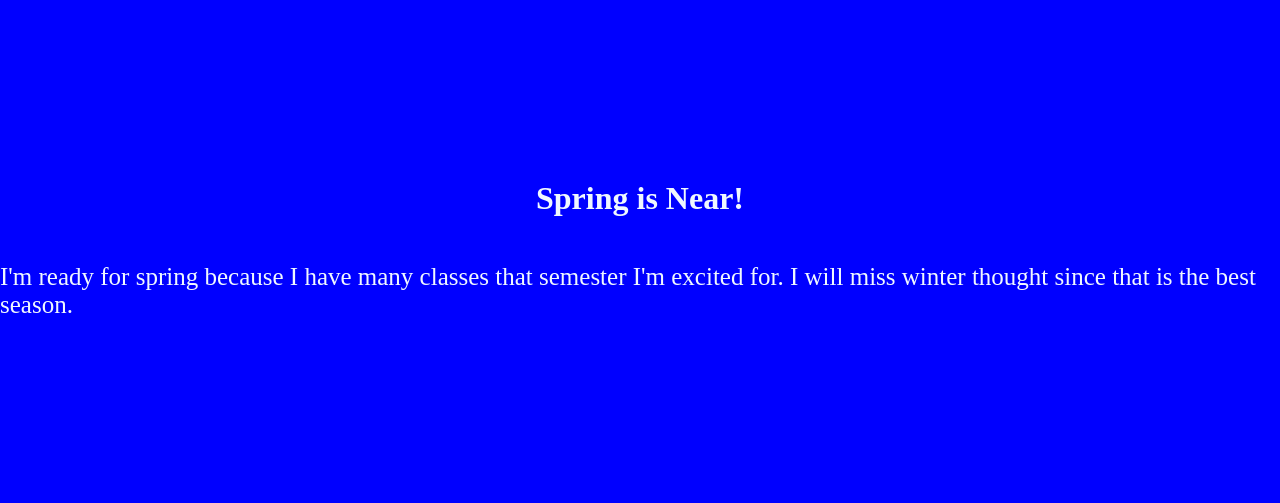
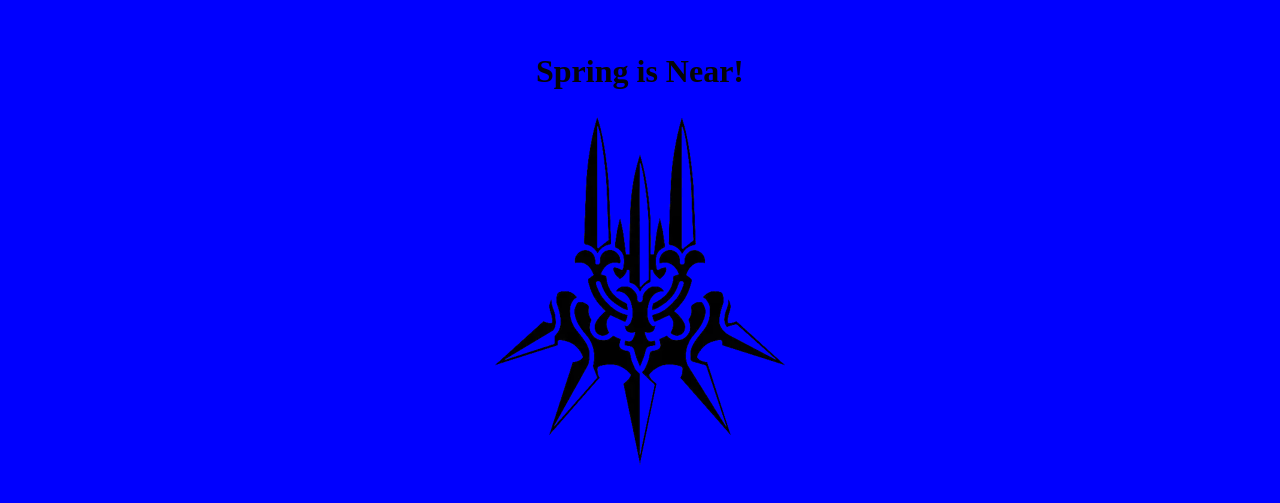
Before and after one commit to Connorien/Practice, a plain HTML site: page Index.html in a window 1280 px wide. Shown: the part 149-652 px from the top of the page. Drawn offline with Linux system fonts and the light colour scheme.

Commit message:
replaced paragraph with an image

```diff
--- a/Index.html
+++ b/Index.html
@@ -8,6 +8,6 @@
 </head>
 <body>
     <h1>Spring is Near!</h1>
-    <p>I'm ready for spring because I have many classes that semester I'm excited for. I will miss winter thought since that is the best season.</p>
+    <img src="YoRHaLogo2.webp" alt="Yorha">
 </body>
 </html>
--- a/styles.css
+++ b/styles.css
@@ -1,5 +1,5 @@
 body{
-    color:aliceblue;
+    color:rgb(5, 5, 5);
     background-color: blue;
     display: flex;
     flex-direction: column;
@@ -9,7 +9,3 @@ body{
     margin: 0;
 
 }
-
-p{
-    font-size: 25px;
-}
```
Also changed, not shown: YoRHaLogo2.webp (added).
